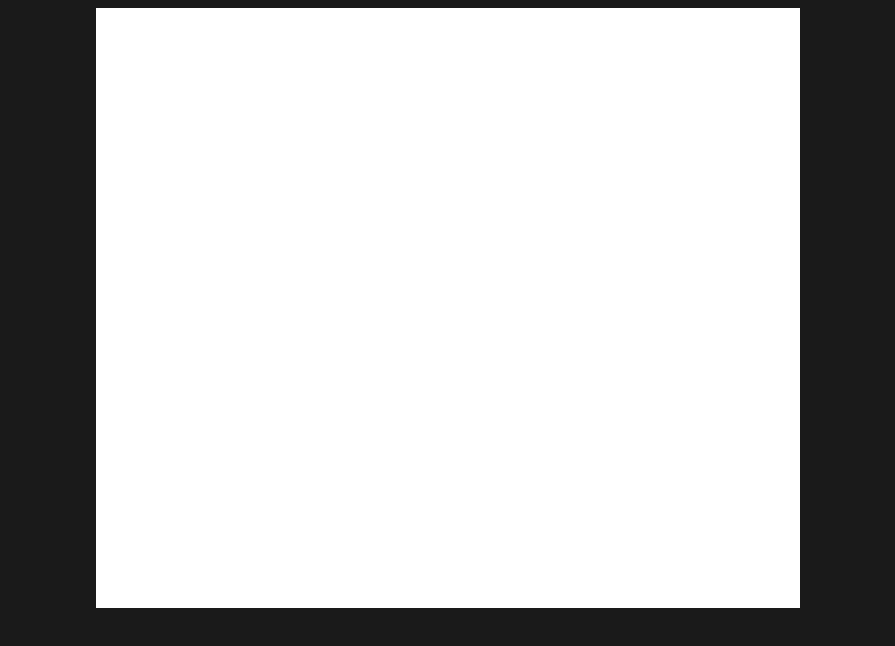
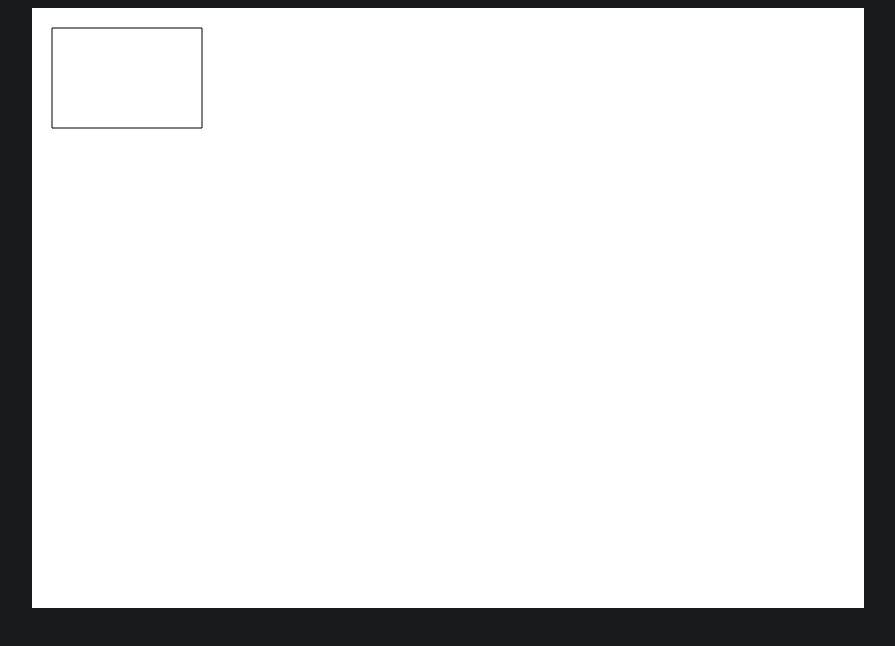
Before and after one commit to nasko25/2D-Shooter, a website: page game.html in a window 1280 px wide. Shown: the whole page, without its empty margins (192-1087 px from the left). Drawn offline with Linux system fonts and the light colour scheme.

Commit message:
fixed canvas size

```diff
--- a/game.html
+++ b/game.html
@@ -6,9 +6,7 @@
   </head>
 
   <body>
-    <div id = "game">
-      <canvas id = "canv"> </canvas>
-    </div>
+    <canvas id = "canv" width = "1050" height = "750"> </canvas>
     <div id = "ui">
       <!-- TODO -->
     </div>
--- a/game.js
+++ b/game.js
@@ -8,12 +8,20 @@ Images.bullet.src = "img/bullet";
 Images.map = new Image();
 Images.map.src = "img/map";
 
-// TODO:
-var canvas = document.getElementById("canv"); //.getContext("2d");
-canvas.width = document.getElementById("canv").style.width;
-var WIDTH = canvas.width;
-var HEIGHT = canvas.height;
-console.log(canvas.width +"; "+ HEIGHT);
+function resize(){
+  document.getElementById("canv").width = window.innerWidth*0.65;
+  document.getElementById("canv").height = window.innerHeight*0.75;
+  var WIDTH = document.getElementById("canv").width;
+  var HEIGHT = document.getElementById("canv").height;
+  console.log(WIDTH+"; "+ HEIGHT);
+  canvas.beginPath();
+  canvas.rect(20, 20, 150, 100);
+  canvas.stroke();
+}
+
+var canvas = document.getElementById("canv").getContext("2d");
+window.addEventListener('resize', resize);
+resize();
 
 var Player = function(initilize){
   var self = {};
--- a/main.css
+++ b/main.css
@@ -69,14 +69,16 @@ html {
 }
 
 #game {
-  width: 55vw;
-  height: 75vh;
+  width: 100%;
   /* to center it */
   margin: auto;
 }
 
 #canv {
-  width: inherit;
-  height: inherit;
+  padding-left: 0;
+  padding-right: 0;
+  margin-left: auto;
+  margin-right: auto;
+  display: block;
   background: white;
 }
```
